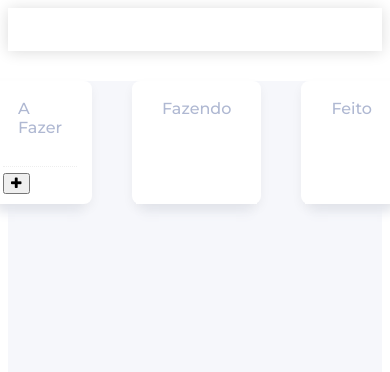
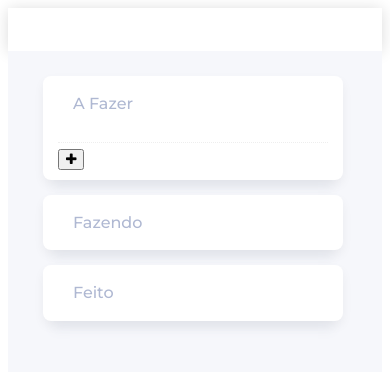
Before and after one commit to Franwebmaster/Tasks-experience, an Angular app: page /panel in a window 390 px wide. Shown: the top 372 px of the page. Built offline with nearby package versions, Linux system fonts and the light colour scheme; a web font is replaced by a local one.

Commit message:
MediaQueris dos paineis e cards

```diff
--- a/src/app/panel/container/container.component.scss
+++ b/src/app/panel/container/container.component.scss
@@ -2,6 +2,7 @@
 .container-paines {
     background: #F6F7FB;
     height: 93vh;
+    overflow-y: auto;
 
      .grade-colunas {
         display: flex;
@@ -18,10 +19,11 @@
             border-radius: .5rem;
             box-shadow: 0 5px 11px rgba(0, 0, 0, 0.05), 0 20px 10px -10px #EDEFF5;
             margin: 0 20px;
-            -webkit-box-flex: 0;
-            -webkit-flex: 0 0 25.33%;
-            -ms-flex: 0 0 25.33%;
-            flex: 0 0 25.33%;
+            width: 21%;
+            // -webkit-box-flex: 0;
+            // -webkit-flex: 0 0 25.33%;
+            // -ms-flex: 0 0 25.33%;
+            // flex: 0 0 25.33%;
             display: flex;
             flex-direction: column;
 
@@ -97,8 +99,21 @@
                 border-top: 1px dotted #eee;
                 padding-top: 6px;
             }
+            @media only screen and (max-width: 700px) {
+            	width: 100%;
+				margin: 15px;
+            }
+        }
+        @media only screen and (max-width: 700px) {
+        	flex-direction: column;
+			position: absolute;
+			display: inline-block;
+			height: 96%;
+			margin: 10px 20px 0;
+			width: calc(100% - 23%);
         }
     }
+
 }
 
 //=========== Modal
@@ -166,7 +181,14 @@
 		    font-weight: bold;
 		    cursor: pointer;
 	    }
+	    @media only screen and (max-width: 700px) {
+	    	width: calc(100% - 10%);
+	    }
     }
+
+    @media only screen and (max-width: 700px) {
+	    	padding-top: calc(100% - 37%);
+	    }
 }
 
 /**
```
